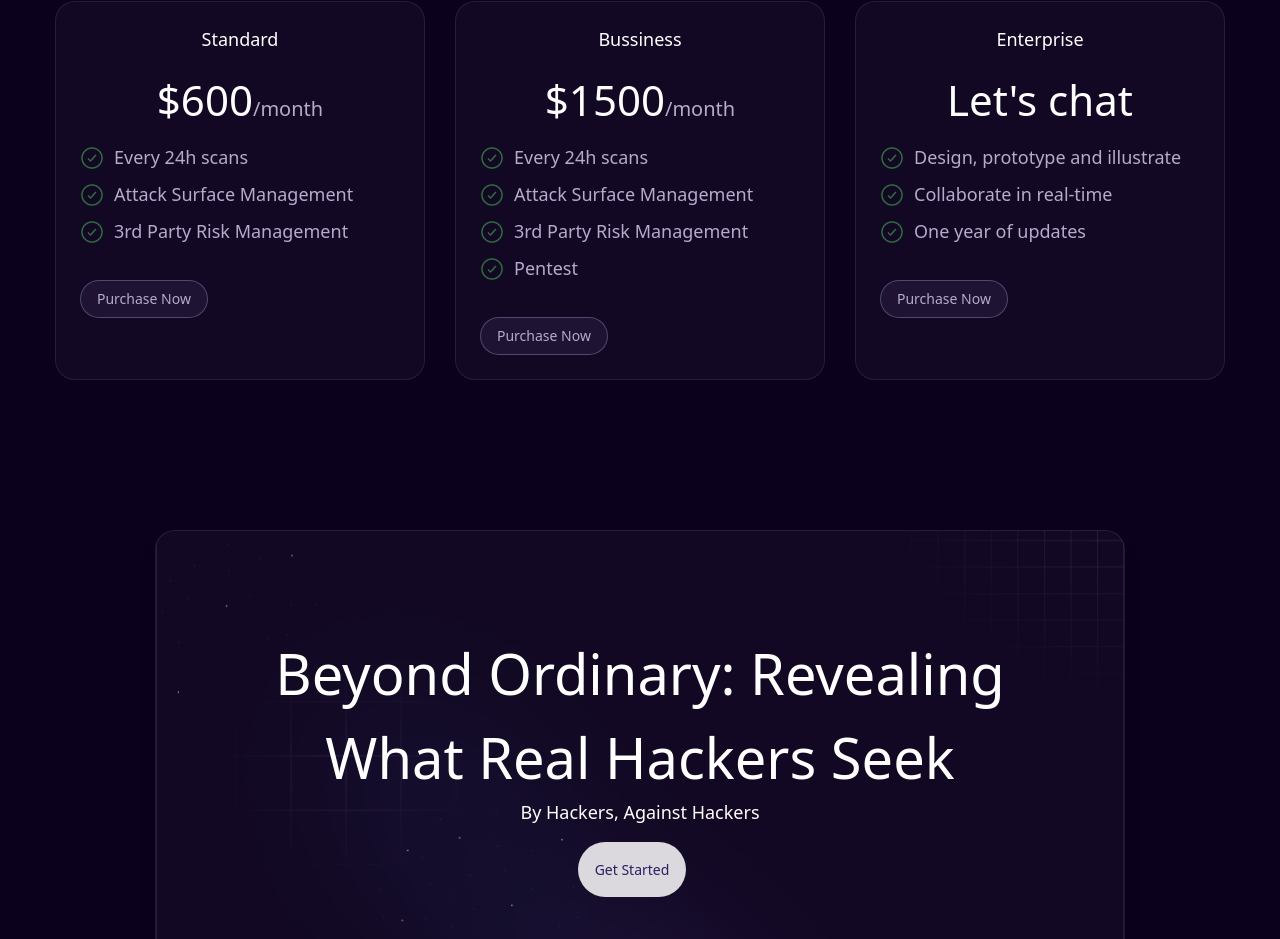
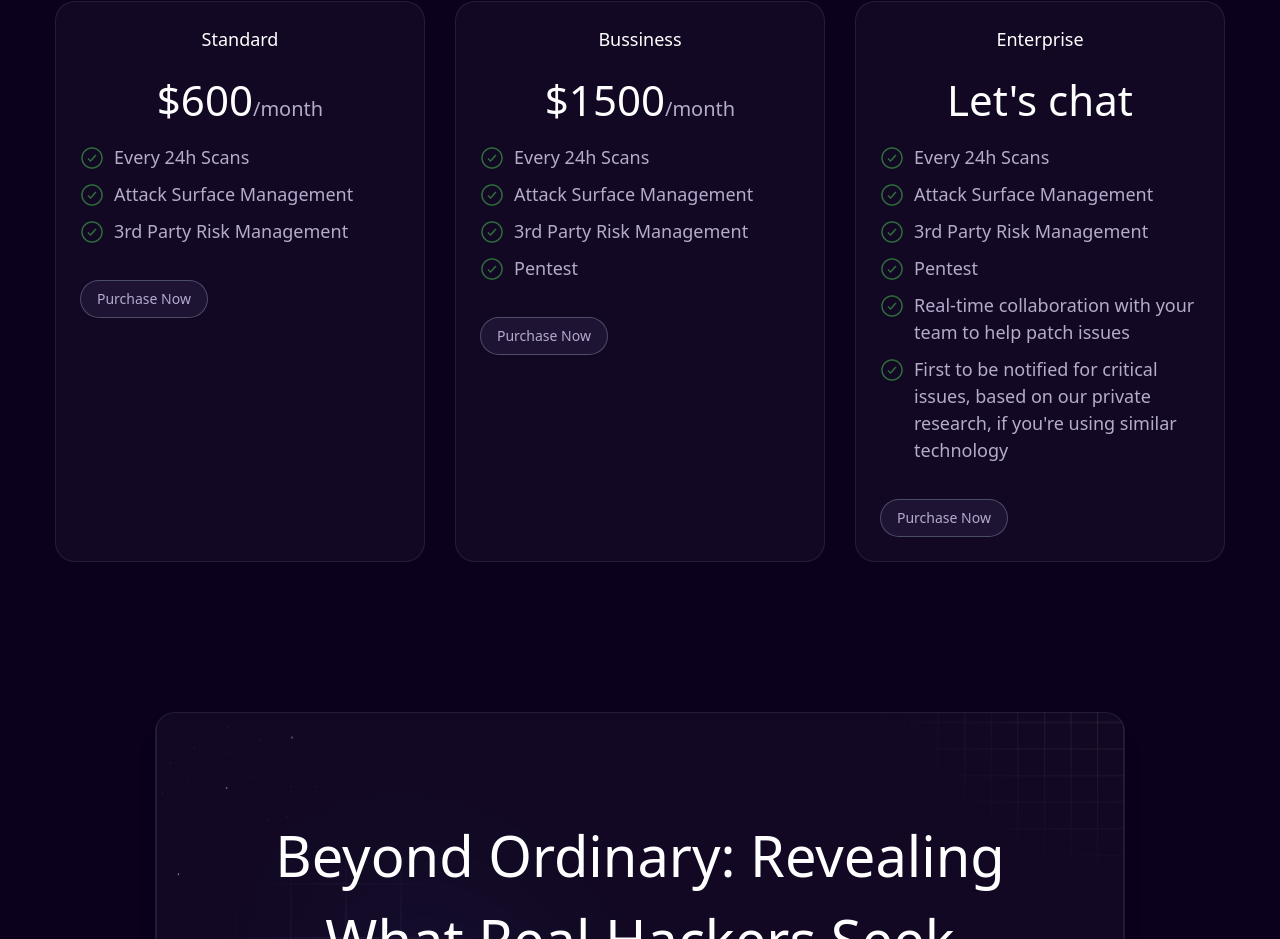
Before and after one commit to tarunkumar2112/staging, a React (Create React App) app: page / in a window 1280 px wide. Shown: the part 6121-7060 px from the top of the page. Built offline with nearby package versions, Linux system fonts and the light colour scheme.

Commit message:
Update Home.js price explanation done here

```diff
--- a/src/pages/Home.js
+++ b/src/pages/Home.js
@@ -247,7 +247,7 @@ const Home = () => {
           <ul>
           <li class="flex items-start gap-[10px;] font-[16px] py-[5px]">
             <img className='mt-[2px]' src={checkmark} alt="checkmark"/>
-            Every 24h scans
+            Every 24h Scans
             </li>
             <li class="flex items-start gap-[10px;] font-[16px] py-[5px]">
             <img className='mt-[2px]' src={checkmark} alt="checkmark"/>
@@ -266,7 +266,7 @@ const Home = () => {
           <ul>
           <li class="flex items-start gap-[10px;] font-[16px] py-[5px]">
             <img className='mt-[2px]' src={checkmark} alt="checkmark"/>
-            Every 24h scans
+            Every 24h Scans
             </li>
             <li class="flex items-start gap-[10px;] font-[16px] py-[5px]">
             <img className='mt-[2px]' src={checkmark} alt="checkmark"/>
@@ -287,14 +287,23 @@ const Home = () => {
           <ul>
           <li class="flex items-start gap-[10px;] font-[16px] py-[5px]">
             <img className='mt-[2px]' src={checkmark} alt="checkmark"/>
-            Design, prototype and illustrate
+            Every 24h Scans
             </li>
             <li class="flex items-start gap-[10px;] font-[16px] py-[5px]">
             <img className='mt-[2px]' src={checkmark} alt="checkmark"/>
-            Collaborate in real-time</li>
+            Attack Surface Management</li>
             <li class="flex items-start gap-[10px;] font-[16px] py-[5px]">
             <img className='mt-[2px]' src={checkmark} alt="checkmark"/>
-            One year of updates</li>
+            3rd Party Risk Management</li>
+            <li class="flex items-start gap-[10px;] font-[16px] py-[5px]">
+            <img className='mt-[2px]' src={checkmark} alt="checkmark"/>
+            Pentest</li>
+            <li class="flex items-start gap-[10px;] font-[16px] py-[5px]">
+            <img className='mt-[2px]' src={checkmark} alt="checkmark"/>
+            Real-time collaboration with your team to help patch issues</li>
+            <li class="flex items-start gap-[10px;] font-[16px] py-[5px]">
+            <img className='mt-[2px]' src={checkmark} alt="checkmark"/>
+            First to be notified for critical issues, based on our private research, if you're using similar technology</li>
           </ul>
             <button className="bg-[#1E1333] text-sm transition-all hover:bg-[#DBD9DE] text-[rgba(124, 124, 124, 1)] hover:text-[#2E1C63] font-medium py-2 px-4 rounded-[40px] border border-solid border-slate-400/40 hover:border-white mt-[30px]">Purchase Now</button>
           </div>
```
